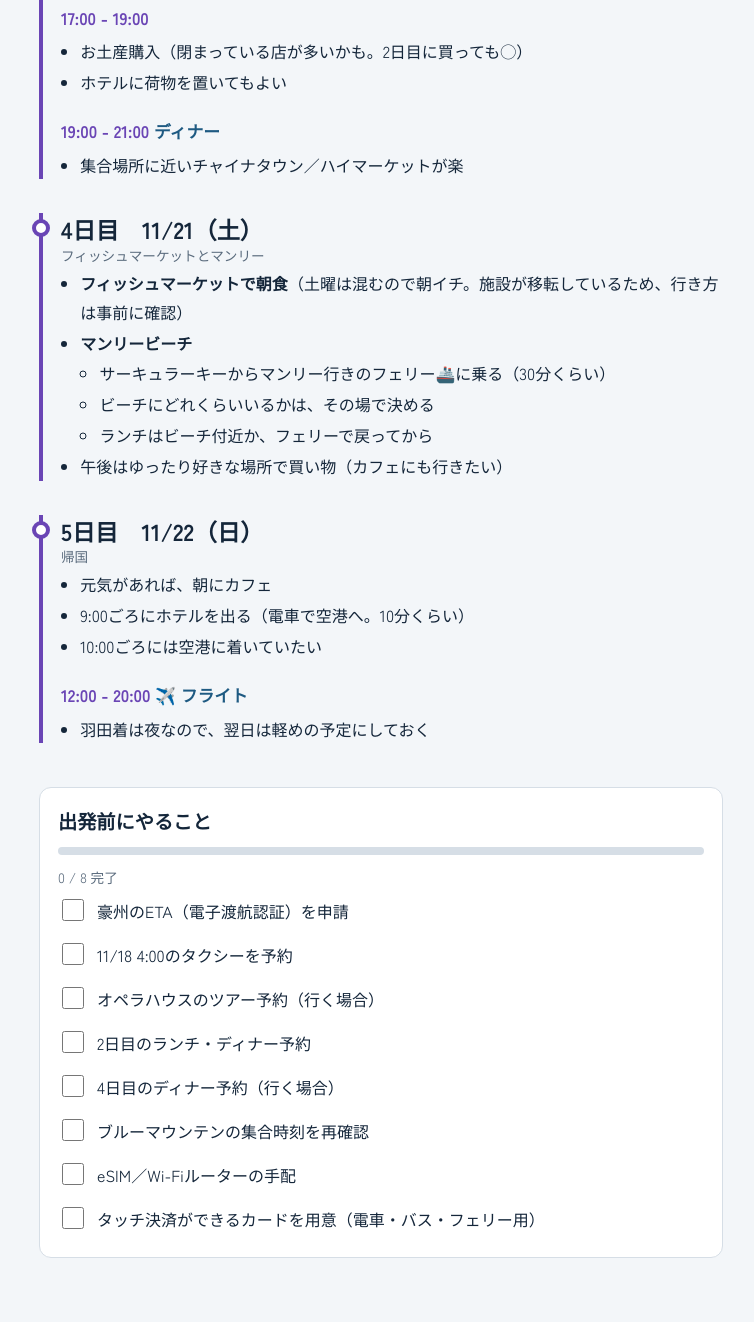
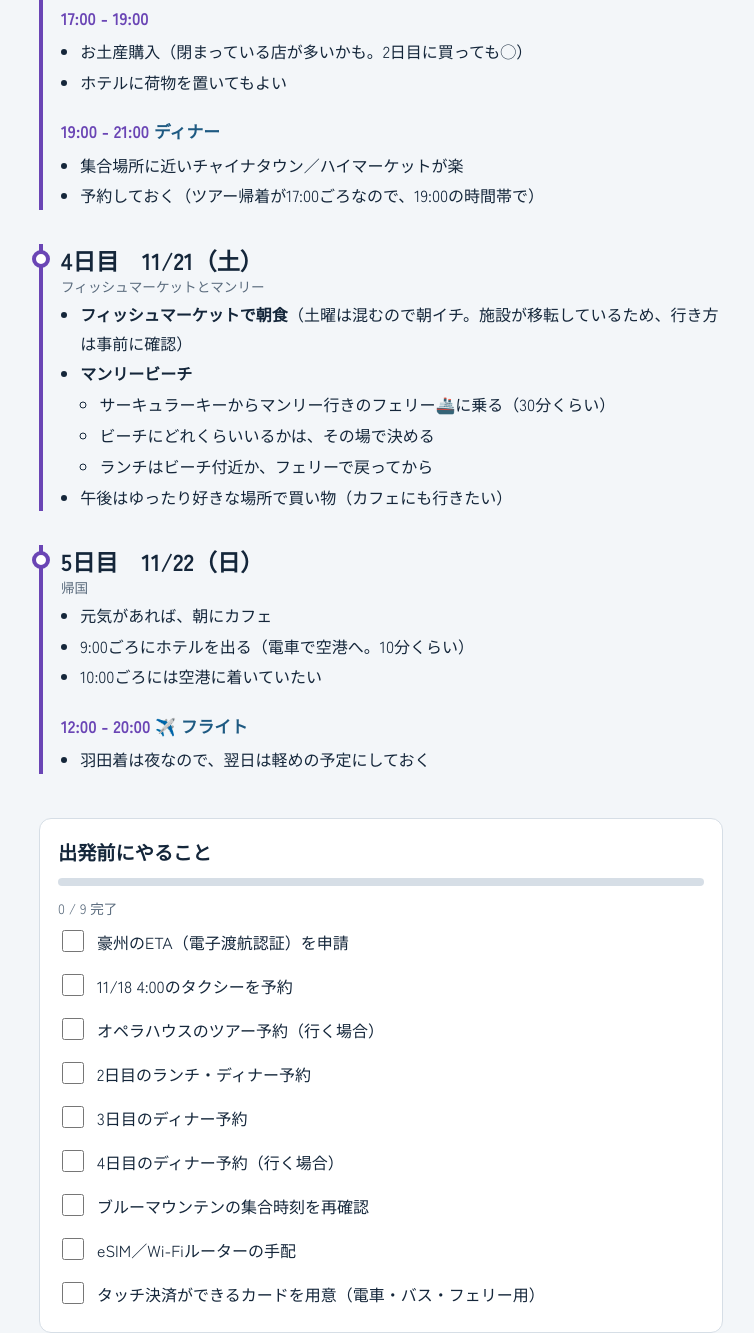
Before and after one commit to bearone236/sydney-trip, a plain HTML site: page index.html in a window 1280 px wide. Shown: the part 1662-2995 px from the top of the page, without its empty margins (259-1013 px from the left). Drawn offline with Linux system fonts and the light colour scheme.

Commit message:
3日目のディナー予約を追加

```diff
--- a/index.html
+++ b/index.html
@@ -187,7 +187,10 @@ Green Square駅の真上。Central駅まで1駅、空港まで2駅。キッチ
 <li>ホテルに荷物を置いてもよい</li>
 </ul>
 <h3><span class="time">19:00 - 21:00</span> ディナー</h3>
-<ul><li>集合場所に近いチャイナタウン／ハイマーケットが楽</li></ul>
+<ul>
+<li>集合場所に近いチャイナタウン／ハイマーケットが楽</li>
+<li>予約しておく（ツアー帰着が17:00ごろなので、19:00の時間帯で）</li>
+</ul>
 </section>
 
 <section id="d4">
@@ -223,6 +226,7 @@ Green Square駅の真上。Central駅まで1駅、空港まで2駅。キッチ
 <label><input type="checkbox" data-k="taxi"><span>11/18 4:00のタクシーを予約</span></label>
 <label><input type="checkbox" data-k="opera"><span>オペラハウスのツアー予約（行く場合）</span></label>
 <label><input type="checkbox" data-k="steak"><span>2日目のランチ・ディナー予約</span></label>
+<label><input type="checkbox" data-k="dinner3"><span>3日目のディナー予約</span></label>
 <label><input type="checkbox" data-k="seafood"><span>4日目のディナー予約（行く場合）</span></label>
 <label><input type="checkbox" data-k="bm"><span>ブルーマウンテンの集合時刻を再確認</span></label>
 <label><input type="checkbox" data-k="sim"><span>eSIM／Wi-Fiルーターの手配</span></label>
```
